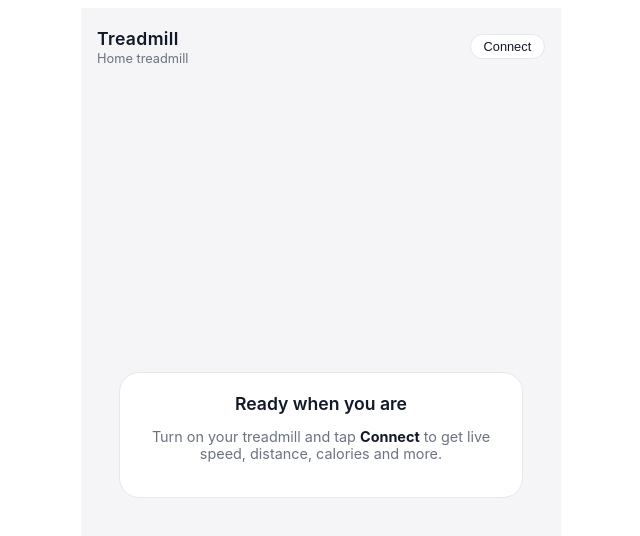
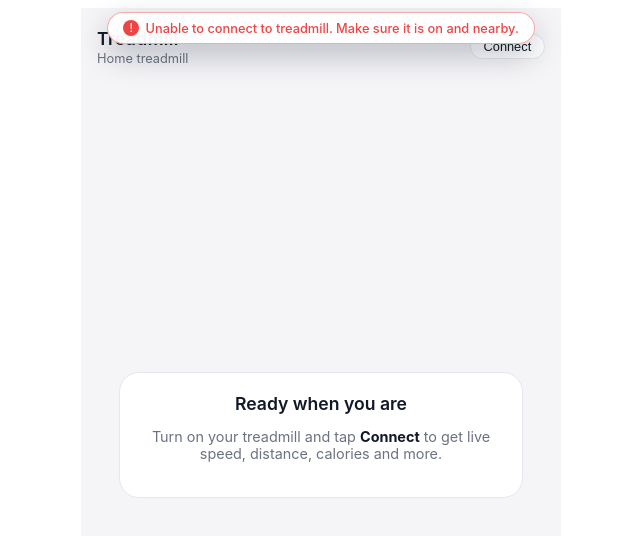
Before and after one commit to dmirizzi/treadmill-controller, an Angular app in the folder frontend/: page / in a window 1280 px wide. Both pictures are taken after a click on the button "Connect". Shown: the top 536 px of the page, without its empty margins (319-959 px from the left). Built offline with nearby package versions, Linux system fonts and the light colour scheme; no server answers.

Commit message:
Added UI error banner

```diff
--- a/frontend/package.json
+++ b/frontend/package.json
@@ -10,6 +10,7 @@
   },
   "private": true,
   "dependencies": {
+    "@angular/animations": "^19.2.16",
     "@angular/common": "^19.2.0",
     "@angular/compiler": "^19.2.0",
     "@angular/core": "^19.2.0",
--- a/frontend/src/app/app.component.html
+++ b/frontend/src/app/app.component.html
@@ -1,4 +1,17 @@
 <div class="app-root">
+  <!-- Transient overlay banner -->
+  <div
+    class="banner-container"
+    *ngIf="bannerVisible"
+    [@bannerAnim]>
+    <div
+      class="banner-inner"
+      [class.banner-inner--error]="bannerType === 'error'">
+      <span class="banner-icon" *ngIf="bannerType === 'error'">!</span>
+      <span class="banner-text">{{ bannerMessage }}</span>
+    </div>
+  </div>
+
   <!-- Top bar -->
   <header class="app-header">
     <div class="title-group">
--- a/frontend/src/app/app.component.scss
+++ b/frontend/src/app/app.component.scss
@@ -360,3 +360,58 @@ input[type='range'] {
   font-size: 0.75rem;
   color: $app-subtle;
 }
+
+/* --- Transient overlay banner --- */
+
+.banner-container {
+  position: fixed;
+  top: 0.75rem;
+  left: 0;
+  right: 0;
+  display: flex;
+  justify-content: center;
+  z-index: 999; // above cards/header
+  pointer-events: none; // non-blocking for main UI
+}
+
+.banner-inner {
+  pointer-events: auto; // clickable if you add actions later
+  display: inline-flex;
+  align-items: center;
+  gap: 0.4rem;
+  padding: 0.45rem 0.95rem;
+  border-radius: 999px;
+  font-size: 0.8rem;
+  font-weight: 500;
+
+  background: rgba(255, 255, 255, 0.92);
+  backdrop-filter: blur(18px);
+  border: 1px solid rgba(148, 163, 184, 0.6);
+  box-shadow: 0 12px 30px rgba(15, 23, 42, 0.25);
+
+  color: $app-text;
+}
+
+.banner-inner--error {
+  border-color: rgba($app-danger, 0.45);
+  color: $app-danger;
+}
+
+.banner-icon {
+  width: 1rem;
+  height: 1rem;
+  border-radius: 999px;
+  display: inline-flex;
+  align-items: center;
+  justify-content: center;
+  font-size: 0.7rem;
+  color: white;
+  background: $app-danger;
+}
+
+.banner-text {
+  white-space: nowrap;
+  text-overflow: ellipsis;
+  overflow: hidden;
+  max-width: 80vw;
+}
--- a/frontend/src/app/app.component.ts
+++ b/frontend/src/app/app.component.ts
@@ -2,13 +2,47 @@ import { Component, OnInit } from '@angular/core';
 import { CommonModule } from '@angular/common';
 import { FormsModule } from '@angular/forms';
 import { TreadmillService, TreadmillStatus } from './services/treadmill.service';
+import {
+  trigger,
+  transition,
+  style,
+  animate
+} from '@angular/animations';
 
 @Component({
   selector: 'app-root',
   standalone: true,
   imports: [CommonModule, FormsModule],
   templateUrl: './app.component.html',
-  styleUrls: ['./app.component.scss']
+  styleUrls: ['./app.component.scss'],
+  animations: [
+    trigger('bannerAnim', [
+      // Enter: slide down + fade in
+      transition(':enter', [
+        style({
+          opacity: 0,
+          transform: 'translateY(-12px)'
+        }),
+        animate(
+          '220ms cubic-bezier(0.22, 0.61, 0.36, 1)',
+          style({
+            opacity: 1,
+            transform: 'translateY(0)'
+          })
+        )
+      ]),
+      // Leave: slight lift + fade out
+      transition(':leave', [
+        animate(
+          '180ms cubic-bezier(0.4, 0.0, 0.2, 1)',
+          style({
+            opacity: 0,
+            transform: 'translateY(-8px)'
+          })
+        )
+      ])
+    ])
+  ]
 })
 export class AppComponent implements OnInit {
   title = 'Treadmill';
@@ -17,6 +51,12 @@ export class AppComponent implements OnInit {
 
   isConnecting = false;
   isSendingCommand = false;
+
+  // Banner state
+  bannerVisible = false;
+  bannerMessage = '';
+  bannerType: 'info' | 'error' = 'info';
+  private bannerTimeoutId: any = null;
 
   constructor(private treadmill: TreadmillService) {
     this.refresh();
@@ -63,6 +103,7 @@ export class AppComponent implements OnInit {
       error: err => {
         console.error('Connect failed', err);
         this.isConnecting = false;
+        this.showErrorBanner('Unable to connect to treadmill. Make sure it is on and nearby.');
       },
       complete: () => {
         this.isConnecting = false;
@@ -116,6 +157,30 @@ export class AppComponent implements OnInit {
     });
   }
 
+  private showBanner(
+    message: string,
+    type: 'info' | 'error' = 'info',
+    durationMs = 3000
+  ): void {
+    this.bannerMessage = message;
+    this.bannerType = type;
+    this.bannerVisible = true;
+
+    // Reset previous timeout if one exists
+    if (this.bannerTimeoutId) {
+      clearTimeout(this.bannerTimeoutId);
+    }
+
+    this.bannerTimeoutId = setTimeout(() => {
+      this.bannerVisible = false;
+      this.bannerTimeoutId = null;
+    }, durationMs);
+  }
+
+  private showErrorBanner(message: string): void {
+    this.showBanner(message, 'error');
+  }
+
   formatTime(seconds: number | undefined): string {
     if (seconds == null) return '00:00';
     const s = Math.max(0, Math.floor(seconds));
--- a/frontend/src/main.ts
+++ b/frontend/src/main.ts
@@ -1,9 +1,11 @@
 import { bootstrapApplication } from '@angular/platform-browser';
 import { provideHttpClient } from '@angular/common/http';
 import { AppComponent } from './app/app.component';
+import { provideAnimations } from '@angular/platform-browser/animations';
 
 bootstrapApplication(AppComponent, {
   providers: [
-    provideHttpClient()
+    provideHttpClient(),
+    provideAnimations()
   ]
 }).catch(err => console.error(err));
```
Also changed, not shown: 2 other files (tests, documents, lock files or other folders).
